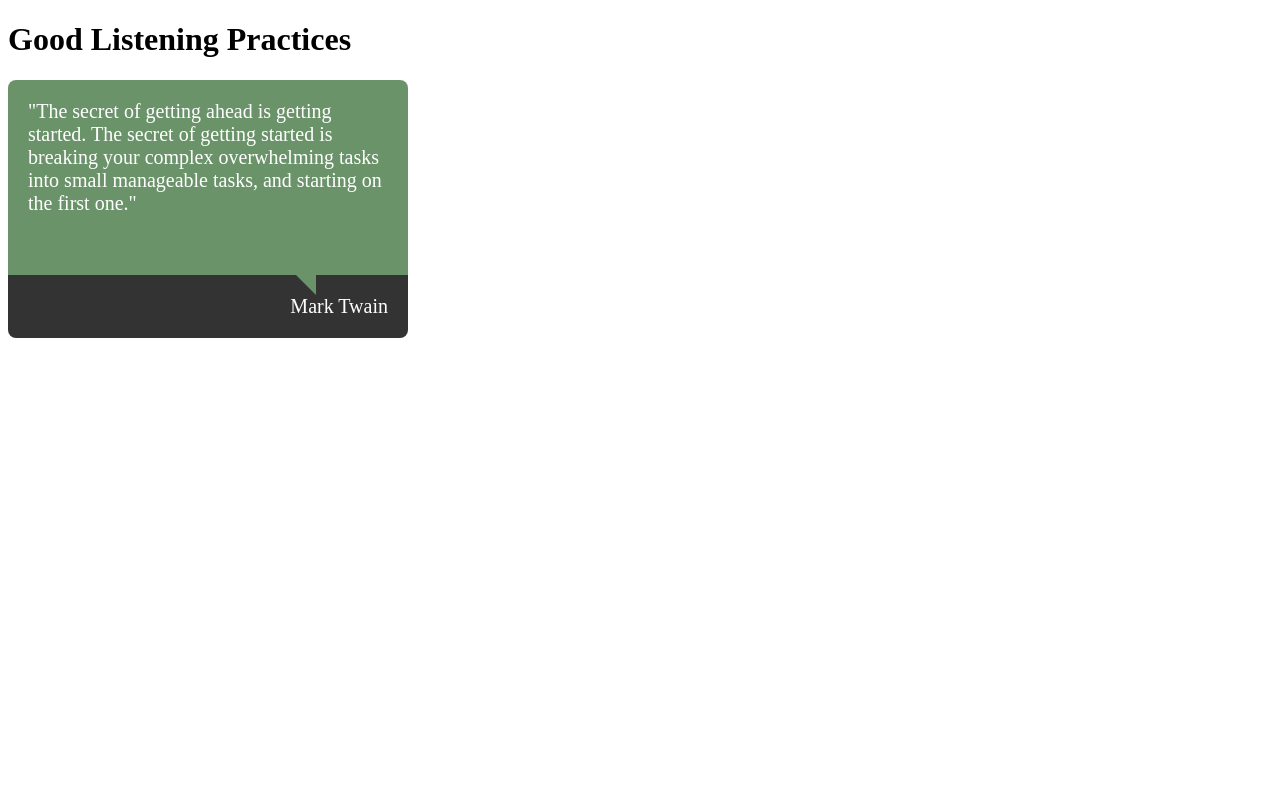
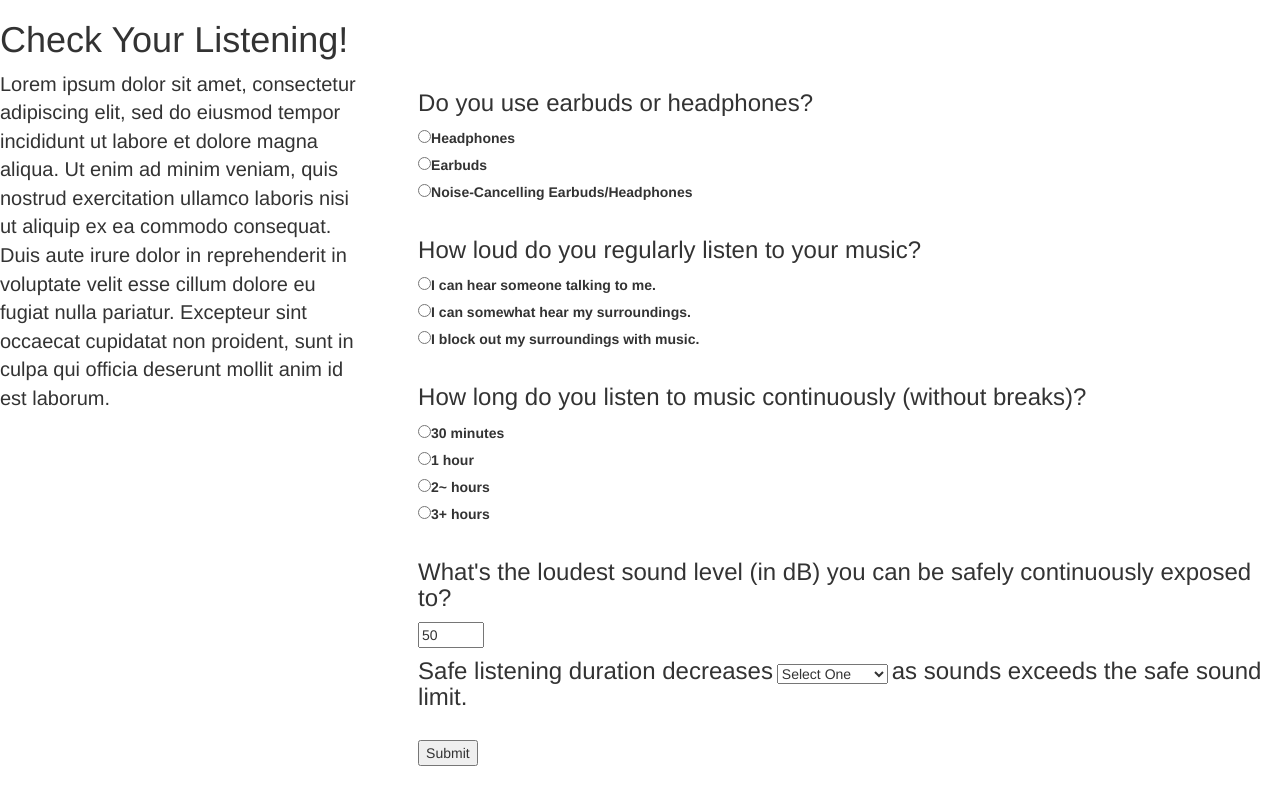
Before and after one commit to r0b0b0t/cst336, a PHP site: page /hw/hw2/index.html in a window 1280 px wide. Run offline with PHP 8.4, Linux system fonts and the light colour scheme.

Commit message:
Finished Lab 3/Lab 4 work

```diff
--- a/hw/hw2/css/styles.css
+++ b/hw/hw2/css/styles.css
@@ -1,42 +1,23 @@
-/* Contain demo size */
-.container {
-    width: 400px;
+#container {
+    display: flex; /* or inline-flex */
+    justify-content: center;
+    width: 100%;
 }
 
-.quote {
-    background-color: #6b936a;
-    border-top-left-radius: 8px;
-    border-top-right-radius: 8px;
-    color: #fff;
-    margin: 0;
-    padding: 20px;
+#desc {
     font-size: 20px;
+    margin-right: 50px;
+    width: 30%;
 }
 
-.name {
-    background-color: #333;
-    border-bottom-left-radius: 8px;
-    border-bottom-right-radius: 8px;
-    color: #fff;
-    font-size: 20px;
-    padding: 20px;
-    text-align: right;
+.question {
+    padding-bottom: 10px;
 }
 
-/* Reset */
-blockquote {
-    padding: 0;
-    margin: 0;
+#q5 {
+    display: inline;
 }
 
-blockquote::after {
-    border-color: transparent #6b936a transparent transparent;
-    border-image: none;
-    border-style: solid;
-    border-width: 20px;
-    top: 40px;
-    content: " ";
-    display: block;
-    right: 20%;
-    position: relative;
+#q5text {
+    display: inline;
 }
--- a/hw/hw2/index.html
+++ b/hw/hw2/index.html
@@ -2,21 +2,58 @@
 <html>
     <head>
         <title>God is dead.</title>
+        <script src="https://ajax.googleapis.com/ajax/libs/jquery/3.3.1/jquery.min.js"></script>
+
+        <!--Bootstrap files-->
+        <link rel="stylesheet" href="https://maxcdn.bootstrapcdn.com/bootstrap/3.3.7/css/bootstrap.min.css" integrity="sha384-BVYiiSIFeK1dGmJRAkycuHAHRg32OmUcww7on3RYdg4Va+PmSTsz/K68vbdEjh4u" crossorigin="anonymous">
+        <script src="https://maxcdn.bootstrapcdn.com/bootstrap/3.3.7/js/bootstrap.min.js" integrity="sha384-Tc5IQib027qvyjSMfHjOMaLkfuWVxZxUPnCJA7l2mCWNIpG9mGCD8wGNIcPD7Txa" crossorigin="anonymous"></script>
+
         <link rel="stylesheet" href="css/styles.css">
     </head>
     <body>
-        <h1>Good Listening Practices</h1>
-        <div class="container">
-            <div class="quote-box">
-                <div class="quote">
-                    <blockquote>
-                        "The secret of getting ahead is getting started. The secret of getting started is breaking your complex overwhelming tasks into small manageable tasks, and starting on the first one."
-                    </blockquote>
+        <header>
+            <h1>Check Your Listening!</h1>
+        </header>
+        <div id="container">
+            <p id ="desc">Lorem ipsum dolor sit amet, consectetur adipiscing elit, sed do eiusmod tempor incididunt ut labore et dolore magna aliqua. Ut enim ad minim veniam, quis nostrud exercitation ullamco laboris nisi ut aliquip ex ea commodo consequat. Duis aute irure dolor in reprehenderit in voluptate velit esse cillum dolore eu fugiat nulla pariatur. Excepteur sint occaecat cupidatat non proident, sunt in culpa qui officia deserunt mollit anim id est laborum.</p>
+            <div id="quiz">
+                <!-- 1 is best, 3 is worst -->
+                <div class="question">
+                    <h3>Do you use earbuds or headphones?</h3>
+                    <input type = "radio" name="q1" id="Headphones" value="2"><label for="Headphones">Headphones</label><br>
+                    <input type = "radio" name="q1" id="Earbuds" value="3"><label for="Earbuds">Earbuds</label><br>
+                    <input type = "radio" name="q1" id="Headphones" value="1"><label for="Noise-Cancelling Earbuds/Headphones">Noise-Cancelling Earbuds/Headphones</label>
                 </div>
-                <div class="name">
-                    Mark Twain
+                <div class="question">
+                    <h3>How loud do you regularly listen to your music?</h3>
+                    <input type = "radio" name="q2" id="I can hear someone talking to me." value="1"><label for="I can hear someone talking to me.">I can hear someone talking to me.</label><br>
+                    <input type = "radio" name="q2" id="I can somewhat hear my surroundings." value="2"><label for="I can somewhat hear my surroundings.">I can somewhat hear my surroundings.</label><br>
+                    <input type = "radio" name="q2" id="I block out my surroundings with music." value="3"><label for="I block out my surroundings with music.">I block out my surroundings with music.</label>
                 </div>
+                <div class="question">
+                    <h3>How long do you listen to music continuously (without breaks)?</h3>
+                    <input type = "radio" name="q3" id="30 minutes" value="1"><label for="30 minutes">30 minutes</label><br>
+                    <input type = "radio" name="q3" id="1 hour" value="2"><label for="1 hour<">1 hour</label><br>
+                    <input type = "radio" name="q3" id="2~ hours" value="3"><label for="2~ hours">2~ hours</label><br>
+                    <input type = "radio" name="q3" id="3+ hours" value="4"><label for="3+ hours">3+ hours</label>
+                </div>
+                <div class="question">
+                    <h3>What's the loudest sound level (in dB) you can be safely continuously exposed to?</h3>
+                    <input type="number" id="q4" name="q4" min="50" max="130" step="5" value="50">
+                </div>
+                <div class="question">
+                    <h3 id="q5text">Safe listening duration decreases</h3>
+                    <select id="q5">
+                        <option value ="">Select One</option>
+                        <option>linearly</option>
+                        <option>logarithmically</option>
+                    </select>
+                    <h3 id="q5text">as sounds exceeds the safe sound limit.</h3>
+                </div>
+                <br>
+                <button id="submitButton">Submit</button>
             </div>
         </div>
     </body>
+    <script SRC="js/functions.js"></script>
 </html>
--- /dev/null
+++ b/hw/hw2/js/functions.js
@@ -0,0 +1,151 @@
+//Code goes here
+/* global $ */
+var q1 = $('input[name="q1"]:checked');
+var q2 = $('input[name="q2"]:checked');
+var q3 = $('input[name="q3"]:checked');
+var q4 = $("#q4");
+var q5 = $("#q5");
+
+
+//Just for reference, not actually using
+var q1_answer = "1";
+var q2_answer = "1";
+var q3_answer = "1";
+var q4_answer = "75";
+var q5_answer = "logarithmically";
+
+var miko_expressions = ["cheery", "understanding", "displeased"];
+
+var miko_reactions = ["", "", "", "", ""];
+var miko_text = ["", "", "", "", ""];
+
+//document.getElementById("numberToGuess").innerHTML = randomNumber;
+
+/*
+Function to set appropriate image based on answers for questions 1-4
+If statement handles questions 1-3
+Else statement handles question 4
+*/
+function setMiko(question_num, question) {
+    let val = question.val();
+    if (val <= 4) {
+        miko_reactions[question_num] = miko_expressions[val-1];
+    } else {
+        if (val >= 90) {
+            miko_reactions[question_num] = miko_expressions[2];
+        } else if (val < 90 && val >= 76) {
+            miko_reactions[question_num] = miko_expressions[1];
+        } else {
+            miko_reactions[question_num] = miko_expressions[0];
+        }
+
+    }
+}
+
+function isFormValid() {
+    let isValid = true;
+    if ($("#q1").val() == "") {
+        isValid = false;
+        $("#validSubmission").html("Question 1 not answered");
+    }
+    return isValid;
+}
+
+
+$("#submitButton").on( "click", function() {
+    let q1_response = q1.val();
+    let q2_response = q2.val();
+    let q3_response = q3.val();
+    let q4_response = $("#q4").val();
+    let q5_response = $("#q5").val();
+
+    if (!isFormValid()) {
+        return;
+    }
+
+    //Question 1
+    setMiko(0, q1);
+    if (q1_response === 3) {
+        miko_text[0] = "Although earbuds feature a convenient size, they are ultimately a dangerous listening device." +
+        "As the source of sound is closer to the ear, earbuds are 6 to 9 decibels louder than their headphones counterpart." +
+        "Regular earbuds also don't block outside sound, leading people to unhealthily bumping up the volume to block annoying sounds.\n" +
+        "Don't blame the EarPods; blame the listener's ignorance.";
+    } else if (q1_response === 2) {
+        miko_text[0] = "Headphones are the preferred listening device! And not only because I find them fashionable." +
+        "Over-the-ear headphone designs that encompass the ear naturally block out some amount of ambient noise," +
+        "enough to allow people to listen to music at comfortable, healthy levels without distraction.";
+    } else {
+        miko_text[0] = "Noise-cancelling audio devices, as per the name, generate soundwaves to cancel out environmental noise" +
+        "while letting you enjoy your tunes in auditory solitude. There's no need to increase volume to tune out the world. It does it for you!";
+    }
+
+    //Question 2
+    setMiko(1, q2);
+    if (q2_response === 3) {
+        if (q1_response > 1) {
+            miko_text[1] = "Headphones or earbuds, you should never play music loud enough to block out your surroundings." +
+            "One tip to check if your volume is healthy or not is to hold your headphones/earbuds an arm's length away" +
+            "in a quiet room. If you can hear the music, the volume is too loud!\n " +
+            "Overhearing chatter with your music is temporary. Noise-induced hearing loss is irreversible.";
+        } else {
+            miko_reactions[1] = miko_expressions[0];
+            miko_text[0] = "You think I would rag on you for not hearing your surroundings with noise-cancelling headphones on?" +
+            "That'd make me a hypocrite!";
+        }
+    } else if (q2_response === 2) {
+        miko_text[0] = "You have good listening habits if you can still hear your surroundings.\n Or you use earbuds.\n " +
+        "Either way, caution should be taken. 'Hearing surroundings' is not equivalent to 'safe listening levels'." +
+        "Ultimately, 'safe levels' varies based on what music you listen to, how loud your surroundings actually are, " +
+        "and what listening peripheral you're equipped with. Play some music in a quiet room. Hold your earphones an arm's length away." +
+        "If you can hear the music, your typical listening level is unhealthy for your ears!";
+    } else {
+        miko_text[0] = "Being able to hear a person talking to you while using earphones is, frankly, pretty annoying, but ultimately " +
+        "healthy for your hearing. If you ever feel tempted to bump up the music, keep the elevated levels for only a song or two, or " +
+        "even relocating yourself to a quieter haven.";
+    }
+
+    //Question 3
+    setMiko(2, q3);
+    if (q3_response > 2) { //Longer than an hour
+        if (q2_response === 3) { //"block out your surroundings"
+            if (q1_response > 1) { //Regular earbuds or headphones
+                miko_text[1] = "Headphones or earbuds, you should never play music loud enough to block out your surroundings." +
+                "One tip to check if your volume is healthy or not is to hold your headphones/earbuds an arm's length away" +
+                "in a quiet room. If you can hear the music, the volume is too loud!\n " +
+                "Overhearing chatter with your music is temporary. Noise-induced hearing loss is irreversible.";
+            } else { //Noise cancelling
+                miko_reactions[1] = miko_expressions[0];
+                miko_text[0] = "You think I would rag on you for not hearing your surroundings with noise-cancelling headphones on?" +
+                "That'd make me a hypocrite!";
+            }
+    } else { // Less than an hour
+        miko_text[0] = "Being able to hear a person talking to you while using earphones is, frankly, pretty annoying, but ultimately " +
+        "healthy for your hearing. If you ever feel tempted to bump up the music, keep the elevated levels for only a song or two, or " +
+        "even relocating yourself to a quieter haven.";;
+    }
+
+    //End game
+    $("#total").html("The total Score is: " + total_points);
+    totalTimes++;
+    localStorage.setItem("totalTimesTaken",totalTimes);
+    $("#totalTimes").html("Quiz taken: " + totalTimes + " time(s)");
+    scoresArray.push(total_points);
+    $("#prevScores").html("Score History: ");
+    scoresArray.forEach(function(score){
+        $("#prevScores").append(score + " ");
+    });
+
+    localStorage.setItem("scoreHistory",scoresArray);
+
+
+});
+
+// guessSubmit.addEventListener('click', checkGuess);
+// $(".guessField").keyup(function(event) {
+//     if (event.keyCode === 13) {
+//         $(".guessSubmit").click();
+//     }
+// });
+// $(".guessSubmit").click(function() {
+//   checkGuess();
+// });
```
Also changed, not shown: labs/lab3/css/styles.css (+59 -0 lines), labs/lab3/index.html (+95 -20 lines), labs/lab4/earthquakes.html (added, +56 -0 lines), labs/lab4/index.html (added, +106 -0 lines), labs/lab4/pixabay.html (added, +44 -0 lines).
